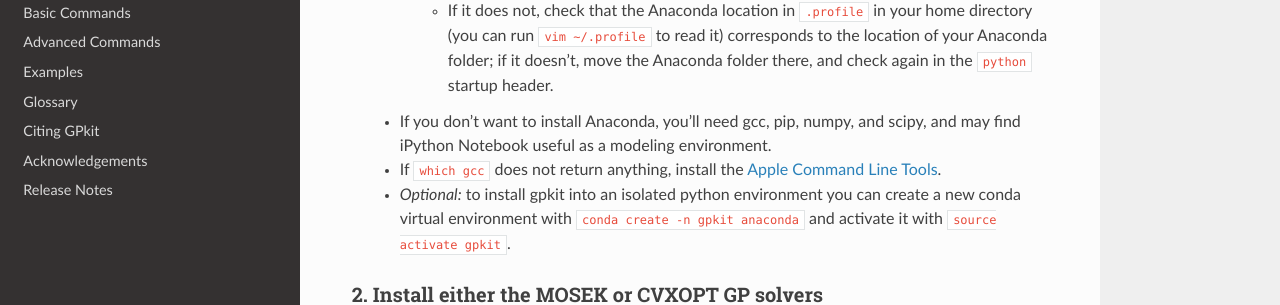
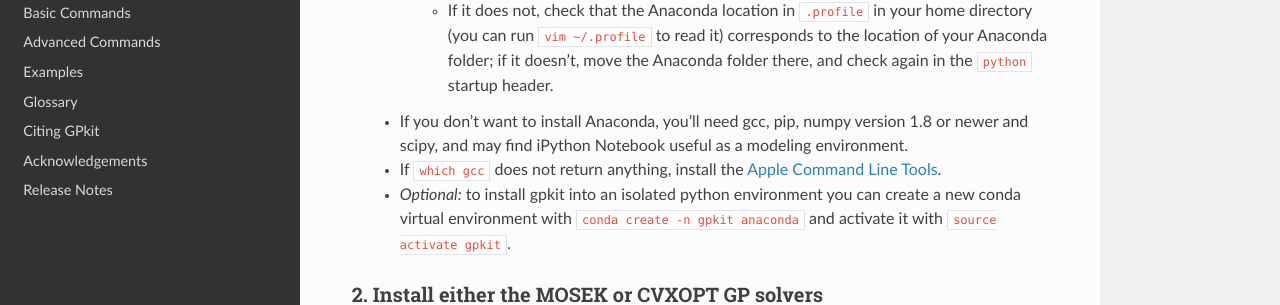
Before and after one commit to convexengineering/gpkit, a Sphinx documentation site: the page built from docs/source/installation.rst, in a window 1280 px wide and 900 px high. Shown: the part 401-706 px from the top of the window. Built offline with Sphinx 7.4.7 and the Read the Docs theme 2.0.0, drawn with Linux system fonts in a browser that asks for light colours.

Commit message:
add and document numpy version requirement, closing #546

```diff
--- a/docs/source/installation.rst
+++ b/docs/source/installation.rst
@@ -11,7 +11,7 @@ Mac OS X
   - Install the Python 2.7 version of `Anaconda <http://continuum.io/downloads>`_.
     - Check that Anaconda is installed: in a Terminal window, run ``python`` and check that the version string it prints while starting includes "Anaconda".
       - If it does not, check that the Anaconda location in ``.profile`` in your home directory (you can run ``vim ~/.profile`` to read it) corresponds to the location of your Anaconda folder; if it doesn't, move the Anaconda folder there, and check again in the ``python`` startup header.
-  - If you don't want to install Anaconda, you'll need gcc, pip, numpy, and scipy, and may find iPython Notebook useful as a modeling environment.
+  - If you don't want to install Anaconda, you'll need gcc, pip, numpy version 1.8 or newer and scipy, and may find iPython Notebook useful as a modeling environment.
   - If ``which gcc`` does not return anything, install the `Apple Command Line Tools <https://developer.apple.com/downloads/index.action?=command%20line%20tools>`_.
   - *Optional:* to install gpkit into an isolated python environment you can create a new conda virtual environment with ``conda create -n gpkit anaconda`` and activate it with ``source activate gpkit``.
 
--- a/setup.py
+++ b/setup.py
@@ -52,7 +52,7 @@ setup(
     author="MIT Department of Aeronautics and Astronautics",
     author_email="gpkit@mit.edu",
     url="https://www.github.com/hoburg/gpkit",
-    install_requires=["numpy", "scipy", "pint"],
+    install_requires=["numpy >= 1.8", "pint"],
     version="0.4.0.0",
     packages=["gpkit", "gpkit._mosek", "gpkit.tests", "gpkit.interactive",
               "gpkit.nomials", "gpkit.constraints"],
```
